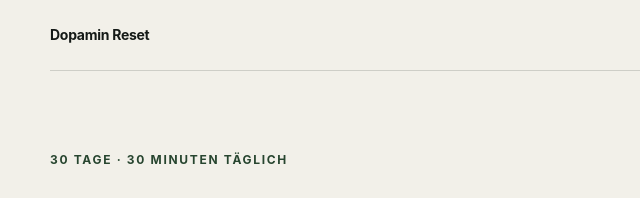
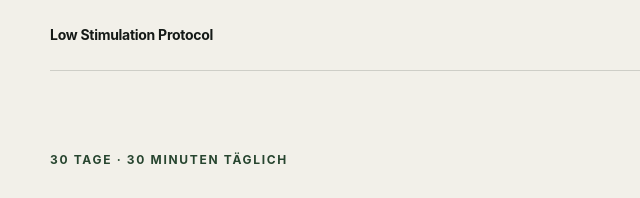
Before and after one commit to 0xAzures/DopaminReset, a plain HTML site: page docs/index.html in a window 1280 px wide. Shown: the top 198 px of the page, 0-640 px from the left. Drawn offline with Linux system fonts and the light colour scheme.

Commit message:
Rebrand docs/index.html as Low Stimulation Protocol

```diff
--- a/docs/index.html
+++ b/docs/index.html
@@ -4,13 +4,13 @@
   <meta charset="utf-8">
   <meta name="viewport" content="width=device-width, initial-scale=1">
   <meta name="description" content="Ein praktisches 30-Tage-Experiment gegen automatische Social-Media-Nutzung und für längere Aufmerksamkeit.">
-  <title>Dopamin Reset – 30 Tage bewusster mit digitalen Reizen</title>
+  <title>Low Stimulation Protocol – 30 Tage bewusster mit digitalen Reizen</title>
   <link rel="stylesheet" href="styles.css">
 </head>
 <body>
   <header class="hero">
     <nav class="nav" aria-label="Hauptnavigation">
-      <a class="brand" href="#top">Dopamin Reset</a>
+      <a class="brand" href="#top">Low Stimulation Protocol</a>
       <div>
         <a href="#protokoll">Protokoll</a>
         <a href="#messen">Fortschritt</a>
@@ -91,7 +91,7 @@
         <h2>Ein Verhaltensexperiment, kein Neuro-Hack.</h2>
       </div>
       <div class="copy">
-        <p>„Dopamin Reset“ ist ein einprägsamer Name. Das Protokoll setzt das Dopaminsystem nicht biologisch zurück. Die Kombination aus Ruhe, Papierlesen und Social-Media-Reibung ist als vollständiges Verfahren nicht klinisch validiert.</p>
+        <p>„Low Stimulation Protocol“ ist ein einprägsamer Name. Das Protokoll setzt das Dopaminsystem nicht biologisch zurück. Die Kombination aus Ruhe, Papierlesen und Social-Media-Reibung ist als vollständiges Verfahren nicht klinisch validiert.</p>
         <p>Es ist nicht zur Behandlung von ADHS, Depressionen, Angststörungen oder Abhängigkeit gedacht. Bei erheblichen Beschwerden ist professionelle Unterstützung angemessen.</p>
         <a class="text-link" href="evidence.md">Forschungsstand und Grenzen →</a>
       </div>
@@ -99,7 +99,7 @@
   </section>
 
   <footer>
-    <p>Ein Protokoll von Alexander Klaus Korte</p>
+    <p>A project by Dopamin Reset Project</p>
     <div>
       <a href="../README.de.md">Vollständige Anleitung</a>
       <a href="../README.en.md">English</a>
```
